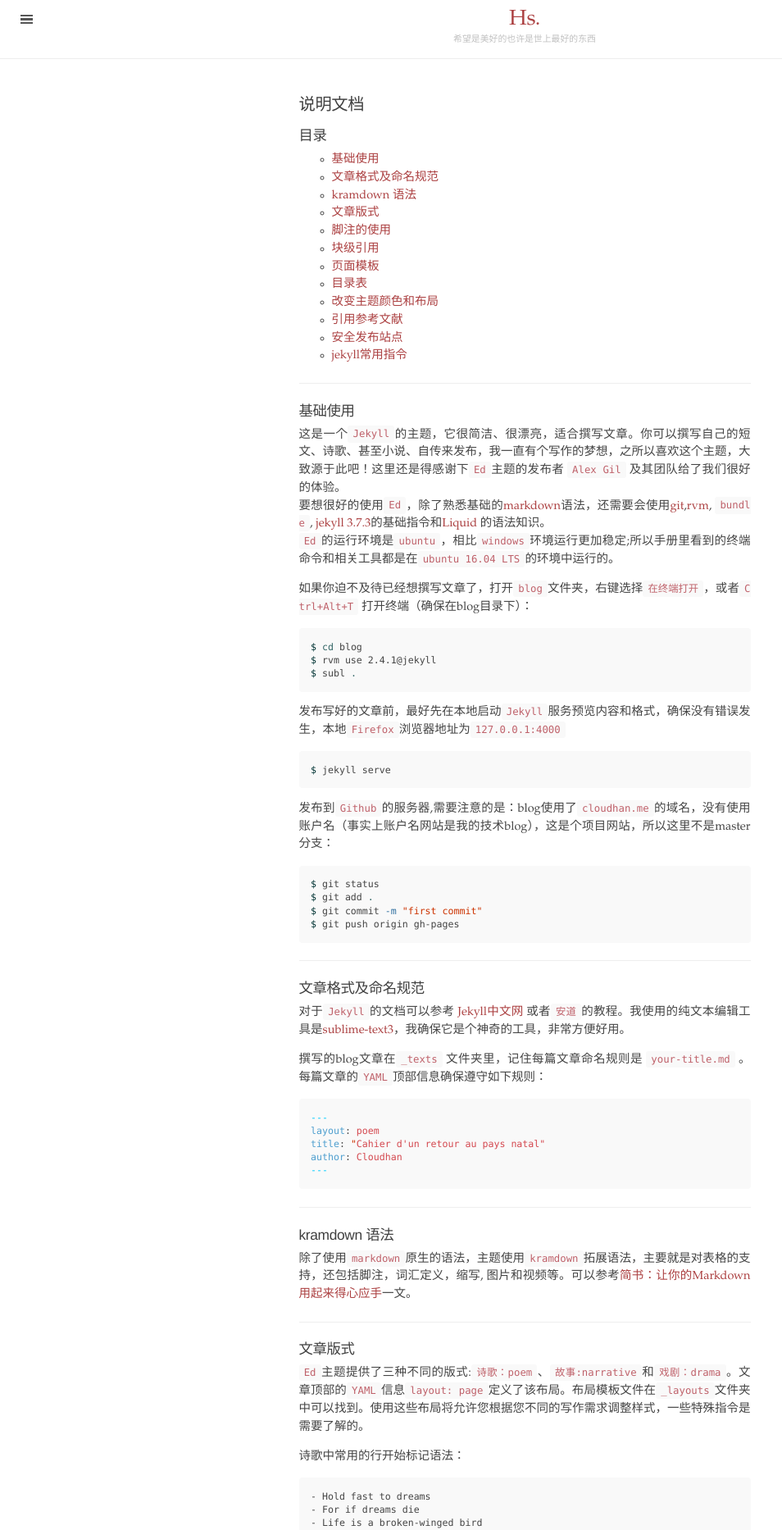
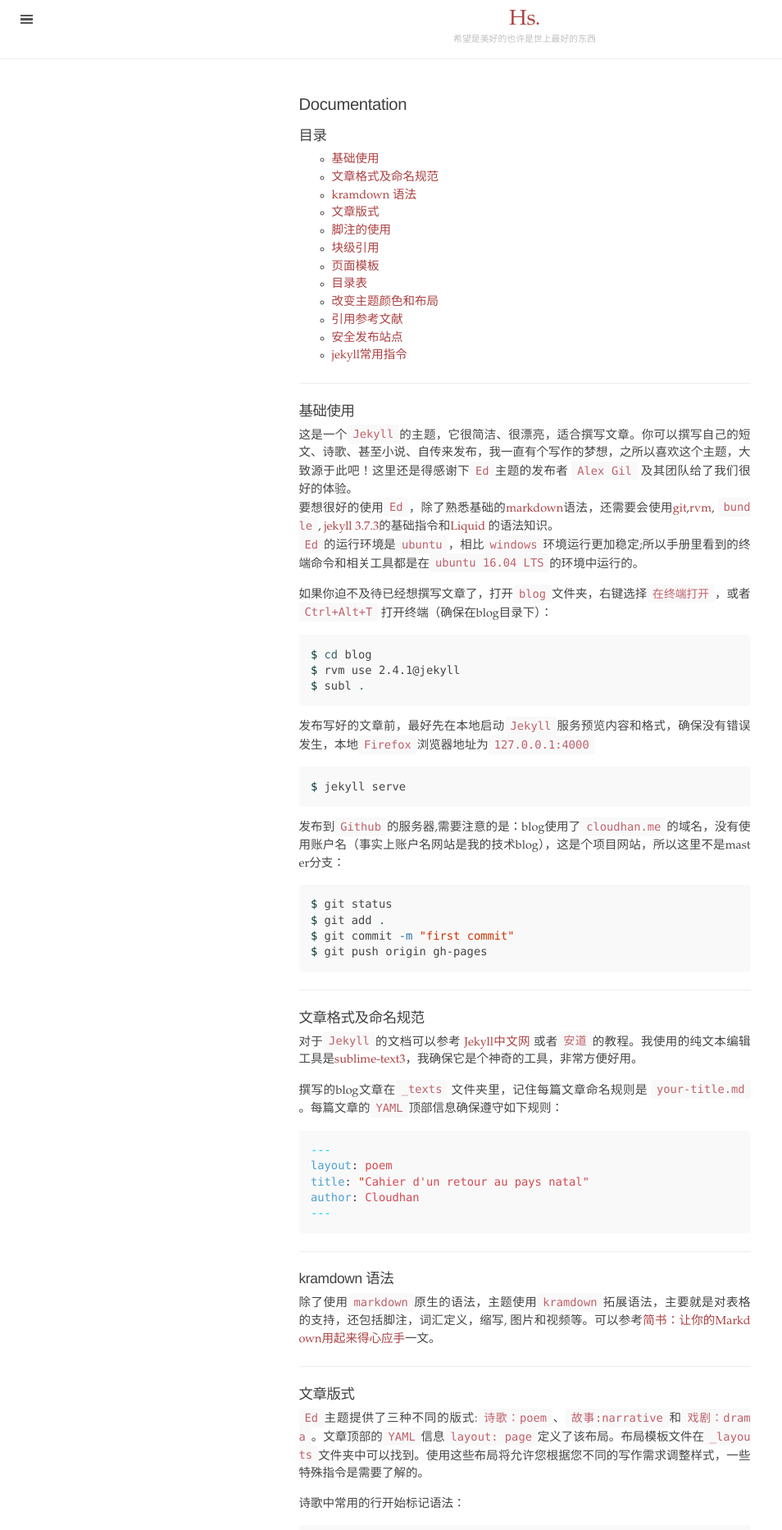
Before and after one commit to symphonyh/blog, a Jekyll site: the page built from documentation.md, in a window 1280 px wide. Shown: the top 1866 px of the page at 82% size, without its empty margins (0-954 px from the left). Built offline with Jekyll 4.4.1, drawn with Linux system fonts in a browser that asks for light colours.

Commit message:
2018-8-09:16:05

```diff
--- a/documentation.md
+++ b/documentation.md
@@ -1,6 +1,6 @@
 ---
 layout: page
-title: 说明文档
+title: Documentation
 author: Cloudhan
 ---
 
--- a/public/css/ed.css
+++ b/public/css/ed.css
@@ -105,6 +105,9 @@ body {
     }
 }
 
+code, pre {
+    font-size: 0.95em;
+}
 
 /* links */
 
```
